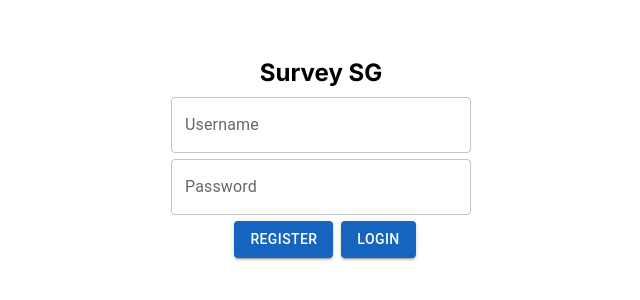
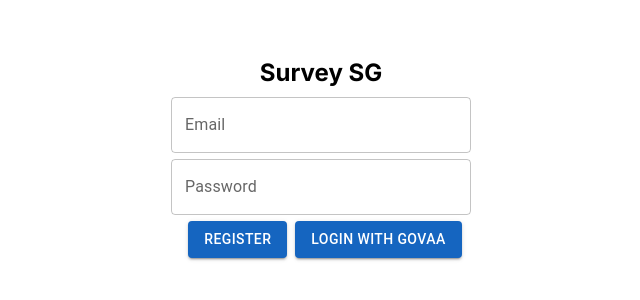
Before and after one commit to jenlky/surveysg-frontend, a Next.js app: page / in a window 1280 px wide. Shown: the part 242-542 px from the top of the page, without its empty margins (319-959 px from the left). Built offline with nearby package versions, Linux system fonts and the light colour scheme.

Commit message:
Add login prompt and email validation

```diff
--- a/src/app/page.tsx
+++ b/src/app/page.tsx
@@ -1,15 +1,18 @@
 'use client';
-import { Box, Button, TextField } from '@mui/material'
+import { Alert, Box, Button, Snackbar, TextField } from '@mui/material'
 import styles from './page.module.css'
 import { useState } from 'react'
 import './style.css'
 
 export default function Home() {
-  const [username, setUsername] = useState('')
+  const [error, setError] = useState(false)
+  const [errorMessage, setErrorMessage] = useState('')
+  const [email, setEmail] = useState('')
   const [password, setPassword] = useState('')
+  const [loginPrompt, setLoginPrompt] = useState(false)
 
-  const usernameHandler = (event: any) => {
-    setUsername(event?.target.value)
+  const emailHandler = (event: any) => {
+    setEmail(event?.target.value)
   }
 
   const passwordHandler = (event: any) => {
@@ -19,6 +22,20 @@ export default function Home() {
   const login = () => {
     // make API call to mocked GOVAA auth API in the server
   }
+
+  const register = () => {
+    setLoginPrompt(true);
+    const validEmail = email.includes('.gov')
+    validEmail ? setError(false) : setError(true)
+    validEmail ? setErrorMessage('') : setErrorMessage('Email should contain .gov')
+  }
+
+  const handleClose = (event?: React.SyntheticEvent | Event, reason?: string) => {
+    if (reason === 'clickaway') {
+      return;
+    }
+    setLoginPrompt(false);
+  };
 
   return (
     <main className={styles.main}>
@@ -31,15 +48,15 @@ export default function Home() {
         onSubmit={login}
         className='textfield-container'
       >
-        <TextField style={{ marginBottom: '6px' }} id="outlined-basic" label="Username" variant="outlined" onChange={usernameHandler} />
+        <TextField error={error} helperText={errorMessage} style={{ marginBottom: '6px' }} id="outlined-basic" label="Email" variant="outlined" onChange={emailHandler} />
         <TextField style={{ marginBottom: '6px' }} id="outlined-basic" label="Password" variant="outlined" onChange={passwordHandler} />
         <div style={{ textAlign: 'center' }}>
           <Button
             variant="contained"
             size="medium"
             style={{ marginLeft: '8px', backgroundColor: '#1565C0' }}
-            type='submit'
             id="submit-btn"
+            onClick={register}
           >
             Register
           </Button>
@@ -50,9 +67,14 @@ export default function Home() {
             type='submit'
             id="submit-btn"
           >
-            Login
+            Login with GOVAA
           </Button>
         </div>
+        <Snackbar open={loginPrompt} autoHideDuration={6000} onClose={handleClose}>
+          <Alert onClose={handleClose} severity="error" sx={{ width: '100%' }}>
+            Please enter your GOVAA account details before clicking on register.
+          </Alert>
+        </Snackbar>
       </Box>
     </main>
   )
```
